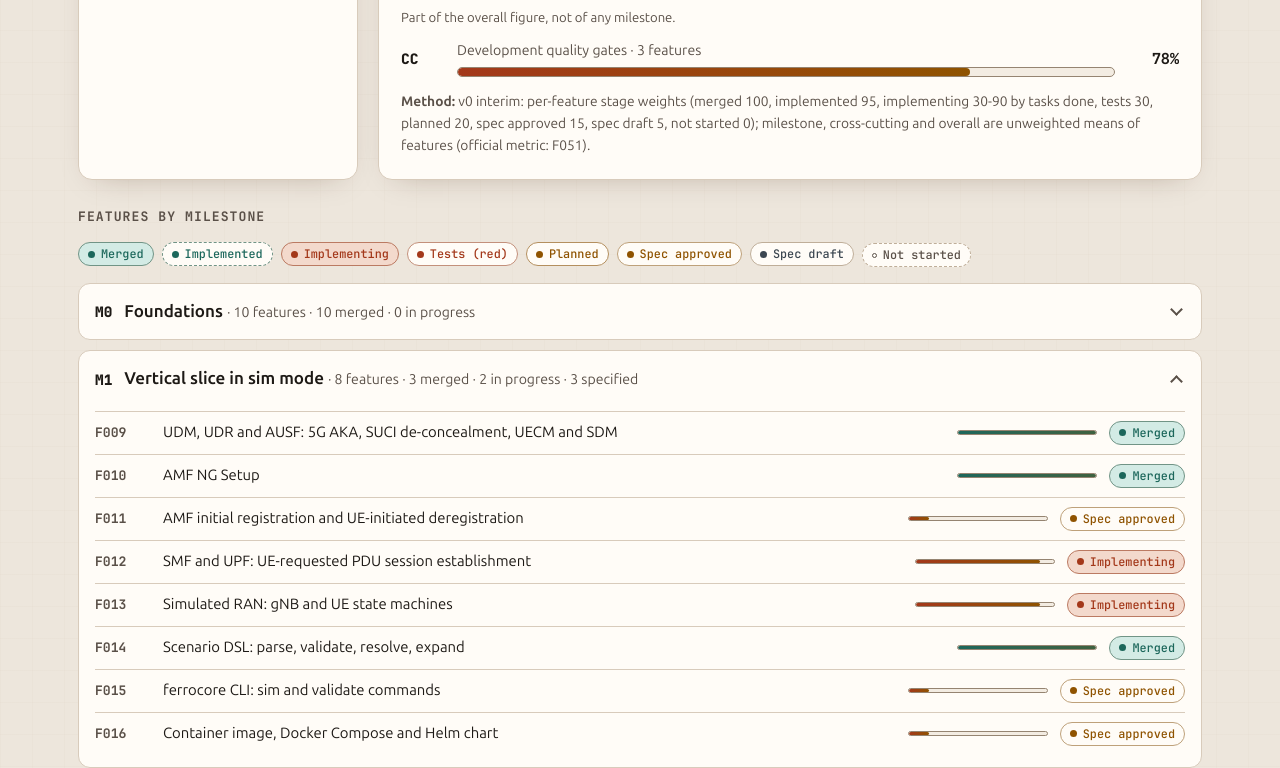
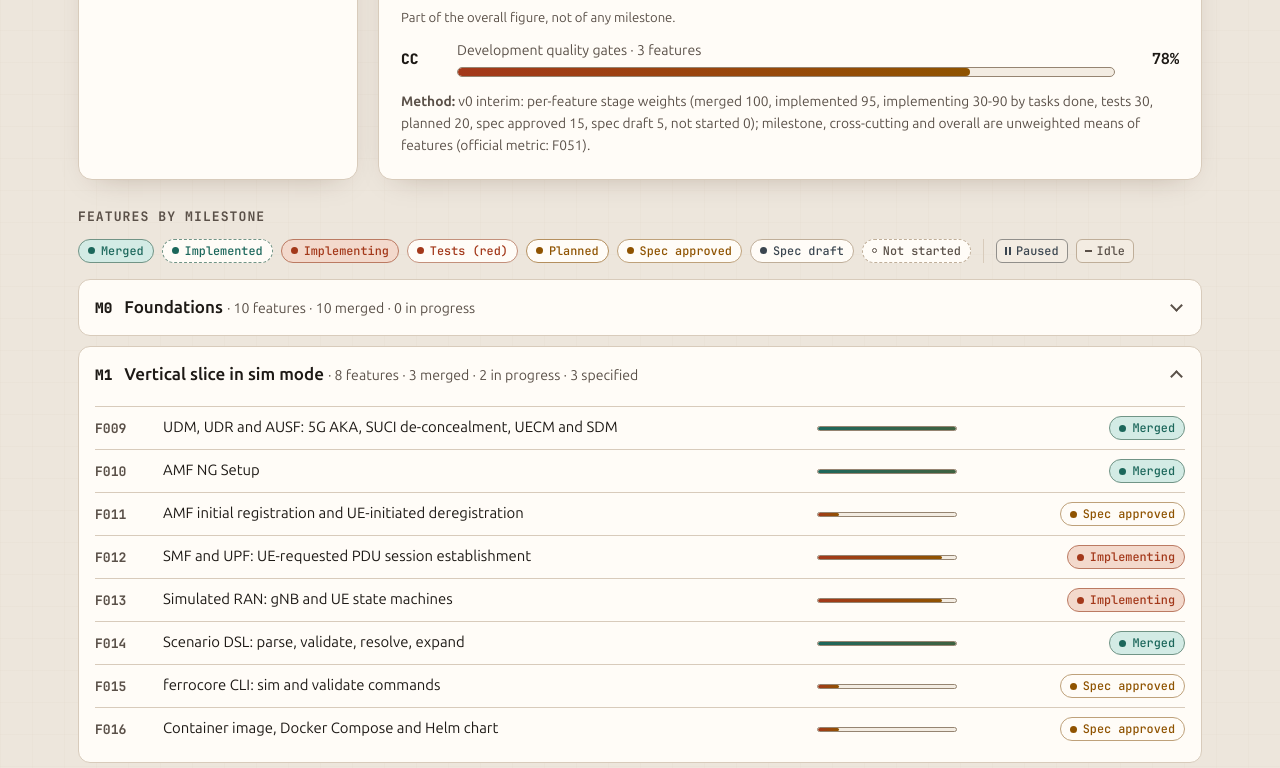
Before and after one commit to aruizrab/ferrocore-site, a plain HTML site: page index.html in a window 1280 px wide. Shown: the part 9538-10306 px from the top of the page. Drawn offline with Linux system fonts and the light colour scheme.

Commit message:
feat: show Idle and Paused as status badges instead of an idle note
Replace the "idle since <date>" text on feature rows with a status badge
beside the stage: Paused (new optional paused/pausedReason fields, for work
stopped on purpose) or Idle (the feed's idle flag). Both appear in the
legend; the group summary counts them apart from in-progress and specified
features. The tag column has a fixed width so feature bars line up, and on
narrow screens the status stacks under the stage. check_site.py validates
the new fields; the README documents them.

Co-Authored-By: Claude Opus 5.5 <noreply@anthropic.com>
Claude-Session: https://claude.ai/code/session_01UskiHr23B5sHYfgA13MSKC

```diff
--- a/css/style.css
+++ b/css/style.css
@@ -744,6 +744,18 @@ small { font-size: 0.8em; }
 .stage-spec-draft { color: var(--steel); }
 .stage-not-started { color: var(--muted); border-style: dashed; }
 .stage-not-started::before { background: transparent; border: 1.5px solid currentColor; width: 5px; height: 5px; }
+/* Statuses sit beside the stage badge: square-cornered so they do not read as another stage. */
+.stage-legend { align-items: center; }
+.stage-legend li { display: flex; }
+.stage-legend .legend-sep { margin-left: 4px; padding-left: 12px; border-left: 1px solid var(--line); }
+.status {
+  display: inline-flex; align-items: center; gap: 5px; white-space: nowrap;
+  padding: 3px 8px; border-radius: 6px; font: 600 0.74rem var(--font-mono);
+  border: 1px solid var(--line-strong); color: var(--muted); background: var(--surface-2);
+}
+.status-paused::before { content: ""; box-sizing: content-box; width: 2px; height: 8px; border-left: 2px solid currentColor; border-right: 2px solid currentColor; }
+.status-paused { color: var(--steel); border-color: color-mix(in srgb, var(--steel) 45%, var(--line)); }
+.status-idle::before { content: ""; width: 7px; height: 2px; background: currentColor; }
 
 .feature-groups { display: grid; gap: 10px; }
 .fgroup { border: 1px solid var(--line); border-radius: 12px; background: var(--surface); overflow: hidden; }
@@ -768,12 +780,14 @@ small { font-size: 0.8em; }
 .frow-name { font-size: 0.93rem; overflow-wrap: anywhere; }
 .frow-id { grid-column: 1; grid-row: 1; }
 .frow-name { grid-column: 2; grid-row: 1; }
-.frow .stage { grid-column: 3; grid-row: 1; justify-self: end; }
+/* Narrow screens stack a status under the stage so the name keeps its width. */
+.frow-tags { grid-column: 3; grid-row: 1; justify-self: end; display: flex; flex-direction: column; align-items: flex-end; gap: 4px; }
 .frow .bar { grid-column: 2 / 4; grid-row: 2; height: 5px; }
 @media (min-width: 640px) {
-  .frow { grid-template-columns: 56px minmax(0, 1fr) 140px auto; }
+  /* Fixed tag column (stage plus an optional status) so every row's bar lines up. */
+  .frow { grid-template-columns: 56px minmax(0, 1fr) 140px 13.5rem; }
   .frow .bar { grid-column: 3; grid-row: 1; }
-  .frow .stage { grid-column: 4; }
+  .frow-tags { grid-column: 4; flex-direction: row; gap: 6px; }
 }
 
 /* ---------- Footer ---------- */
--- a/js/progress.js
+++ b/js/progress.js
@@ -3,7 +3,9 @@
    { schema: 1, placeholder: bool, generatedAt: ISO 8601, commit: "<sha7>",
      method: "<one line>", overall: 0-100,
      milestones: [{ id, name, kind?, percent, features }],   features: count (a list of ids is accepted)
-     features:   [{ id, name, milestone, stage, percent, idle?, lastCommit? }] }
+     features:   [{ id, name, milestone, stage, percent, lastCommit?, idle?, paused?, pausedReason? }] }
+   idle and paused are statuses shown beside the stage, not stages: paused (work deliberately
+   stopped, optionally with a reason) wins over idle (no commit for a while, as the feed decides).
    kind is "milestone" (the default when absent) or "cross-cutting": a group of
    features that belongs to no milestone (id "CC"); features name it in their
    milestone field. A trailing "(placeholder, specs later)"-style note is
@@ -29,7 +31,7 @@
   var STAGE_LABEL = {};
   STAGES.forEach(function (s) { STAGE_LABEL[s[0]] = s[1]; });
   /* Work under way: a plan or later, not yet merged. A spec without a plan is "specified", and an
-     in-flight feature with no commit for 24 h ("idle") is not counted as in progress. */
+     idle or paused feature is not counted as in progress. */
   var IN_FLIGHT = { implemented: 1, implementing: 1, tests: 1, planned: 1 };
   var SPECIFIED = { "spec-approved": 1, "spec-draft": 1 };
 
@@ -75,6 +77,17 @@
   function stageClass(stage) { return STAGE_LABEL[stage] ? "stage stage-" + stage : "stage"; }
   function stageBadge(stage) {
     return h("span", { class: stageClass(stage), text: STAGE_LABEL[stage] || "Unknown" });
+  }
+
+  var STATUSES = [["paused", "Paused"], ["idle", "Idle"]];
+  function featureStatus(f) { return f.paused ? "paused" : f.idle ? "idle" : ""; }
+  function statusBadge(f) {
+    var st = featureStatus(f);
+    if (!st) return null;
+    var date = f.lastCommit ? fmtDate(f.lastCommit) : null;
+    var title = st === "paused" ? "Paused" + (f.pausedReason ? ": " + f.pausedReason : "") : "No recent commits";
+    if (date) title += " (last commit " + date.text + ")";
+    return h("span", { class: "status status-" + st, title: title, text: st === "paused" ? "Paused" : "Idle" });
   }
 
   var placeholderMode = false;
@@ -165,7 +178,8 @@
     var milestones = groupsAll.filter(function (m) { return !m.cross; });
     var crossGroups = groupsAll.filter(function (m) { return m.cross; });
     var features = data.features.slice(0, 500).map(function (f) {
-      return { id: str(f.id, 12), name: str(f.name, 120), milestone: str(f.milestone, 8), stage: str(f.stage, 24), percent: pct(f.percent), idle: f.idle === true, lastCommit: str(f.lastCommit || "", 20) };
+      return { id: str(f.id, 12), name: str(f.name, 120), milestone: str(f.milestone, 8), stage: str(f.stage, 24), percent: pct(f.percent),
+        idle: f.idle === true, paused: f.paused === true, pausedReason: str(f.pausedReason, 160), lastCommit: str(f.lastCommit, 40) };
     });
 
     var frag = document.createDocumentFragment();
@@ -229,6 +243,9 @@
     frag.appendChild(h("h3", { class: "minor", text: "Features by milestone" }));
     var legend = h("ul", { class: "stage-legend", "aria-label": "Stages, from done to not started" });
     STAGES.forEach(function (st) { legend.appendChild(h("li", null, [stageBadge(st[0])])); });
+    STATUSES.forEach(function (st, i) {
+      legend.appendChild(h("li", { class: i ? "legend-status" : "legend-status legend-sep" }, [h("span", { class: "status status-" + st[0], text: st[1] })]));
+    });
     frag.appendChild(legend);
 
     var groups = h("div", { class: "feature-groups" });
@@ -245,13 +262,14 @@
       if (!items || !items.length) return;
       var m = groupsAll.filter(function (x) { return x.id === key; })[0];
       var done = items.filter(function (f) { return f.stage === "merged"; }).length;
-      var active = items.filter(function (f) { return IN_FLIGHT[f.stage] && !f.idle; }).length;
-      var idle = items.filter(function (f) { return IN_FLIGHT[f.stage] && f.idle; }).length;
-      var specified = items.filter(function (f) { return SPECIFIED[f.stage]; }).length;
+      var active = items.filter(function (f) { return IN_FLIGHT[f.stage] && !featureStatus(f); }).length;
+      var paused = items.filter(function (f) { return f.stage !== "merged" && featureStatus(f) === "paused"; }).length;
+      var idle = items.filter(function (f) { return f.stage !== "merged" && featureStatus(f) === "idle"; }).length;
+      var specified = items.filter(function (f) { return SPECIFIED[f.stage] && !featureStatus(f); }).length;
       var details = h("details", { class: "fgroup" + (m && m.cross ? " fgroup-cross" : "") });
       if (!opened && m && !m.cross && m.percent < 100) { details.open = true; opened = true; }
       var summaryText = items.length + (items.length === 1 ? " feature · " : " features · ") + done + " merged · " + active + " in progress" +
-        (idle ? " · " + idle + " idle" : "") + (specified ? " · " + specified + " specified" : "");
+        (paused ? " · " + paused + " paused" : "") + (idle ? " · " + idle + " idle" : "") + (specified ? " · " + specified + " specified" : "");
       details.appendChild(h("summary", null, [
         h("span", { class: "fg-id", text: m ? m.id : "—" }),
         h("span", { class: "fg-name" }, [
@@ -265,9 +283,8 @@
           h("span", { class: "frow-id", text: f.id }),
           h("span", { class: "frow-name", text: f.name }),
           bar(f.percent, f.id + " " + f.name + " completion"),
-          stageBadge(f.stage),
-          f.idle ? h("span", { class: "muted frow-idle", title: "No commit since " + f.lastCommit, text: "idle since " + f.lastCommit.slice(0, 10) }) : null
-        ].filter(Boolean)));
+          h("span", { class: "frow-tags" }, [stageBadge(f.stage), f.stage === "merged" ? null : statusBadge(f)])
+        ]));
       });
       details.appendChild(ul);
       groups.appendChild(details);
```
Also changed, not shown: 2 other files.
